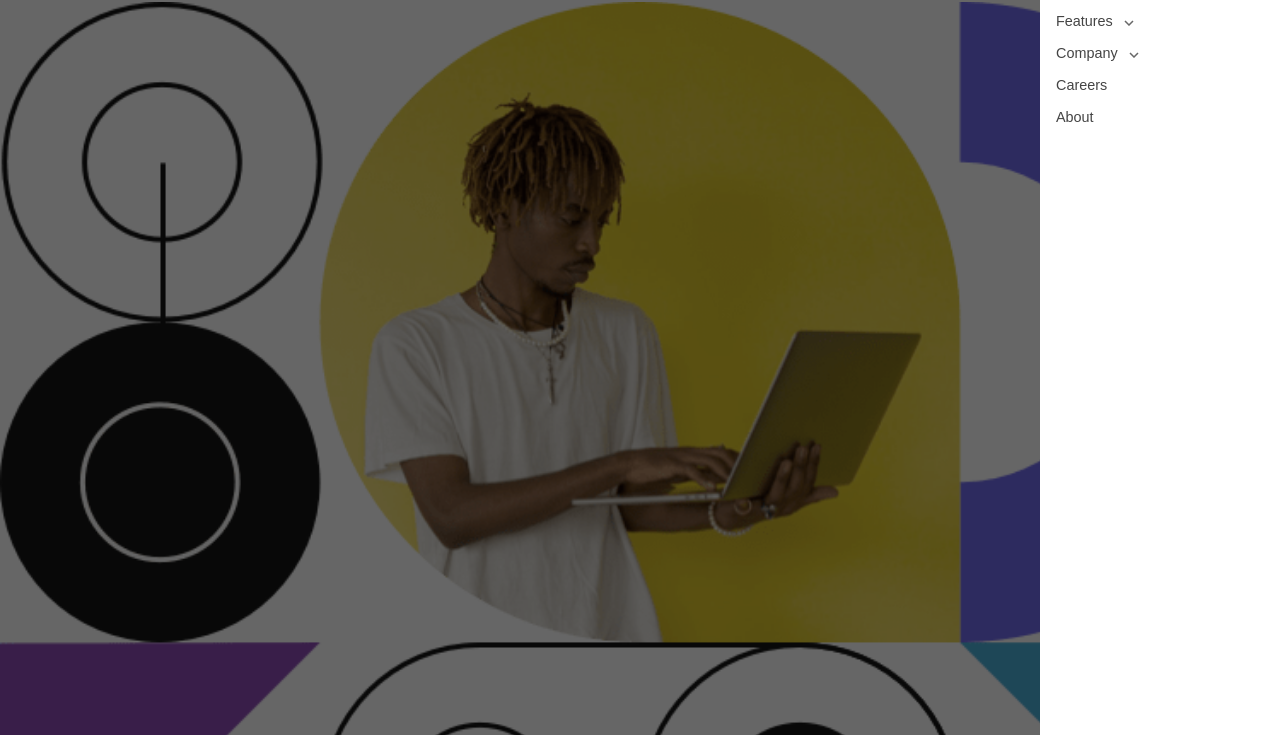
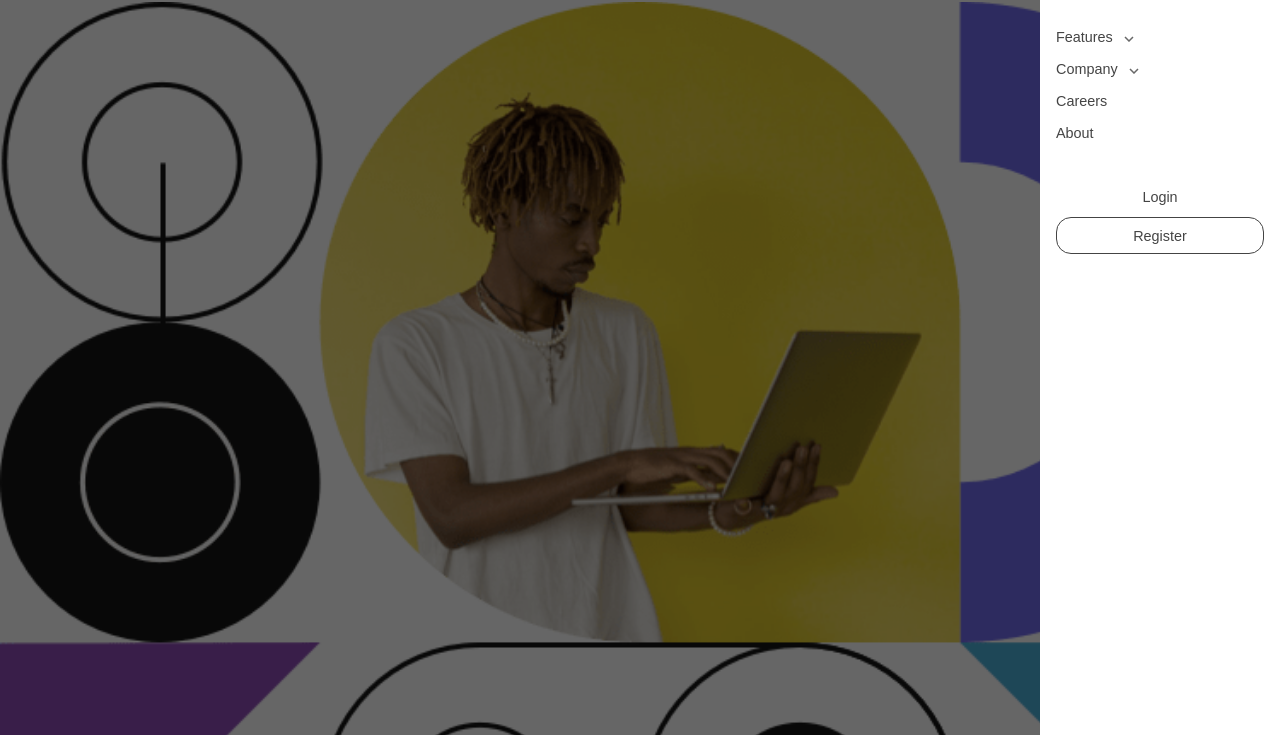
Before and after one commit to hebrerillo/dropdown-section, a plain HTML site: page index.html in a window 1280 px wide. Both pictures are taken after a click on the picture 1248 px from the left and 33 px from the top of the page. Shown: the part 65-800 px from the top of the page. Drawn offline with Linux system fonts and the light colour scheme.

Commit message:
Adding the sign block

```diff
--- a/css/styles.css
+++ b/css/styles.css
@@ -41,6 +41,10 @@ a {
     cursor: pointer;
 }
 
+.button-radius {
+    border-radius: 15px;
+}
+
 /****** HEADER ******/
 
 .main-header {
@@ -65,7 +69,7 @@ a {
     background-color: #fff;
     display: flex;
     flex-direction: column;
-    gap: 4rem;
+    gap: 6rem;
     width: 30rem;
     transition: transform 0.5s;
     transform: translateX(100%);
@@ -109,6 +113,20 @@ a {
     display: none;
 }
 
+.sign-container {
+    display: flex;
+    flex-direction: column;
+    align-items: center;
+    gap: 1.5rem;
+}
+
+.register-button {
+    align-self: stretch;
+    border: 1px solid #444;
+    text-align: center;
+    padding: 1.2rem 0;
+}
+
 /****** MAIN CONTENT ******/
 
 .main-content {
@@ -136,7 +154,6 @@ a {
 .hoverable-button {
     background-color: #000;
     color: #fff;
-    border-radius: 15px;
     padding: 1.5rem 2.9rem;
     border: 1px solid #000;
     font-size: 1.9rem;
--- a/index.html
+++ b/index.html
@@ -52,6 +52,10 @@
                             <li class="menu-item"><div class="menu-item-title"><a href="#">Careers</a></div></li>
                             <li class="menu-item"><div class="menu-item-title"><a href="#">About</a></div></li>
                         </ul>
+                        <div class="sign-container">
+                            <a href="#">Login</a>
+                            <a class="register-button button-radius" href="#">Register</a>
+                        </div>
                     </div>
                 </nav>
             </header>
@@ -60,7 +64,7 @@
                 <section class="main-section padding-container">
                     <h1>Make remote work</h1>
                     <p>Get your team in sync, no matter your location. Streamline processes, create team rituals, and watch productivity soar.</p>
-                    <a class="hoverable-button" href="#">Learn more</a>
+                    <a class="hoverable-button button-radius" href="#">Learn more</a>
                 </section>
             </main>
             <footer class="main-footer padding-container">
```
